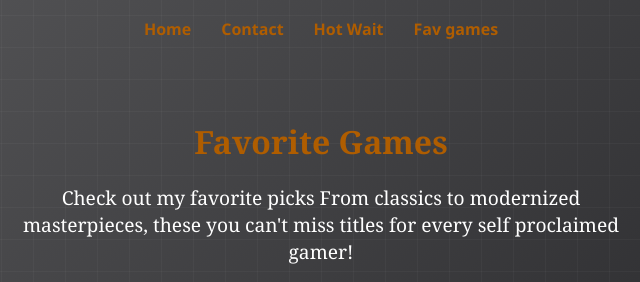
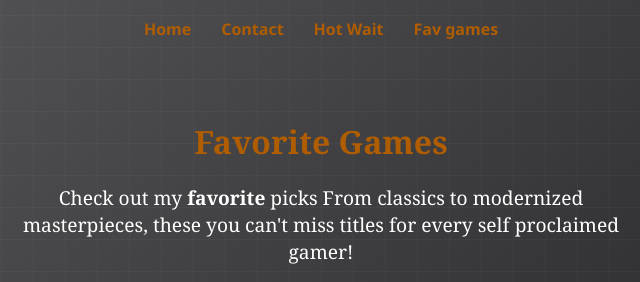
Before and after one commit to charlmurenzi-code/swirlRHS, a plain HTML site: page favgames.html in a window 1280 px wide. Shown: the top 282 px of the page, 319-959 px from the left. Drawn offline with Linux system fonts and the light colour scheme.

Commit message:
Update favgames.html

```diff
--- a/favgames.html
+++ b/favgames.html
@@ -18,7 +18,7 @@
     </header>
     <main>
         <h1 class="gamer-title">Favorite Games</h1>
-        <p class="gamer-desc">Check out my favorite picks From classics to modernized masterpieces, these you can't miss titles for every self proclaimed gamer!</p>
+        <p class="gamer-desc">Check out my <b>favorite</b> picks From classics to modernized masterpieces, these you can't miss titles for every self proclaimed gamer!</p>
         <div class="fav-games-list">
             <ul>
                 <li><strong>League of Legends</strong> - RPG</li>
```
